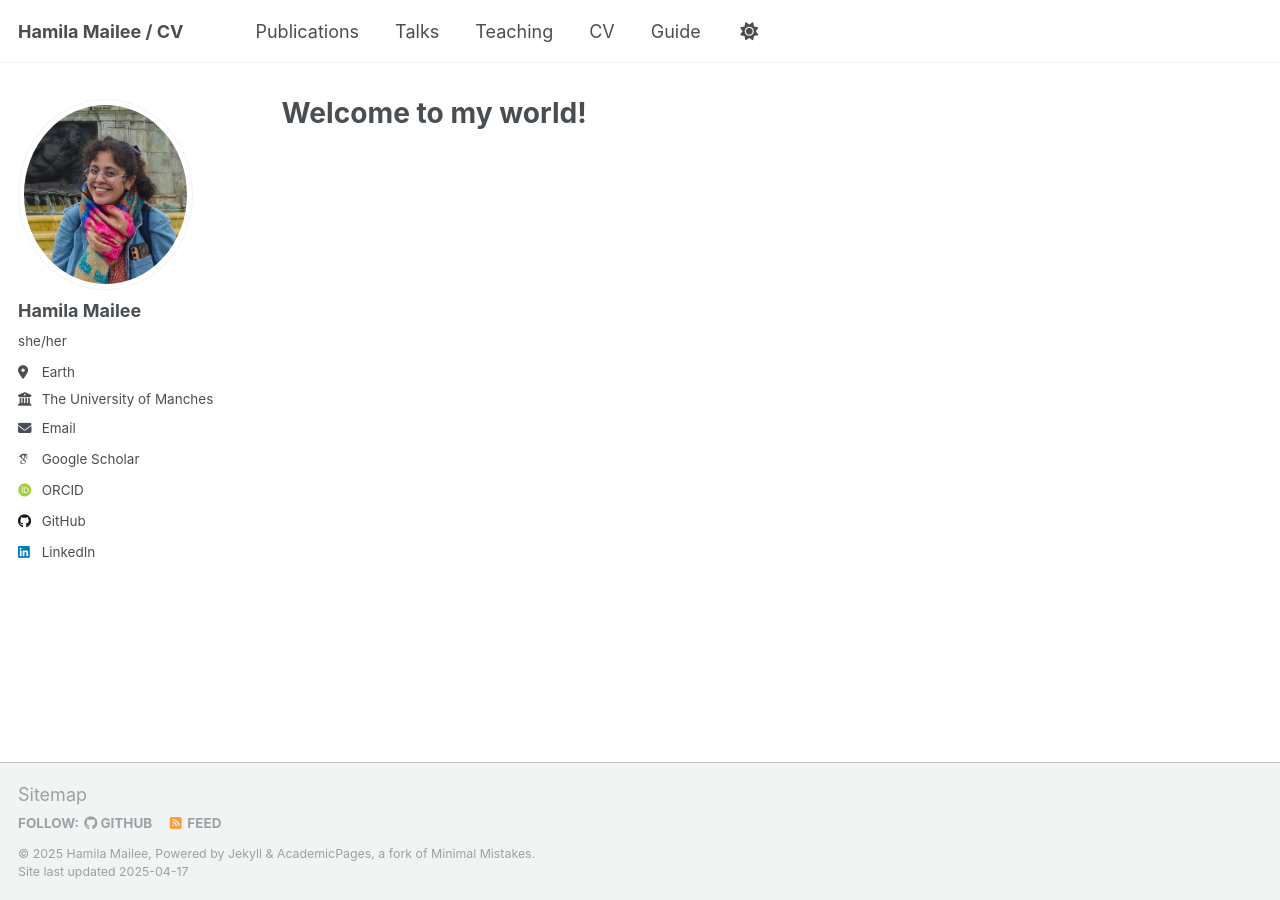
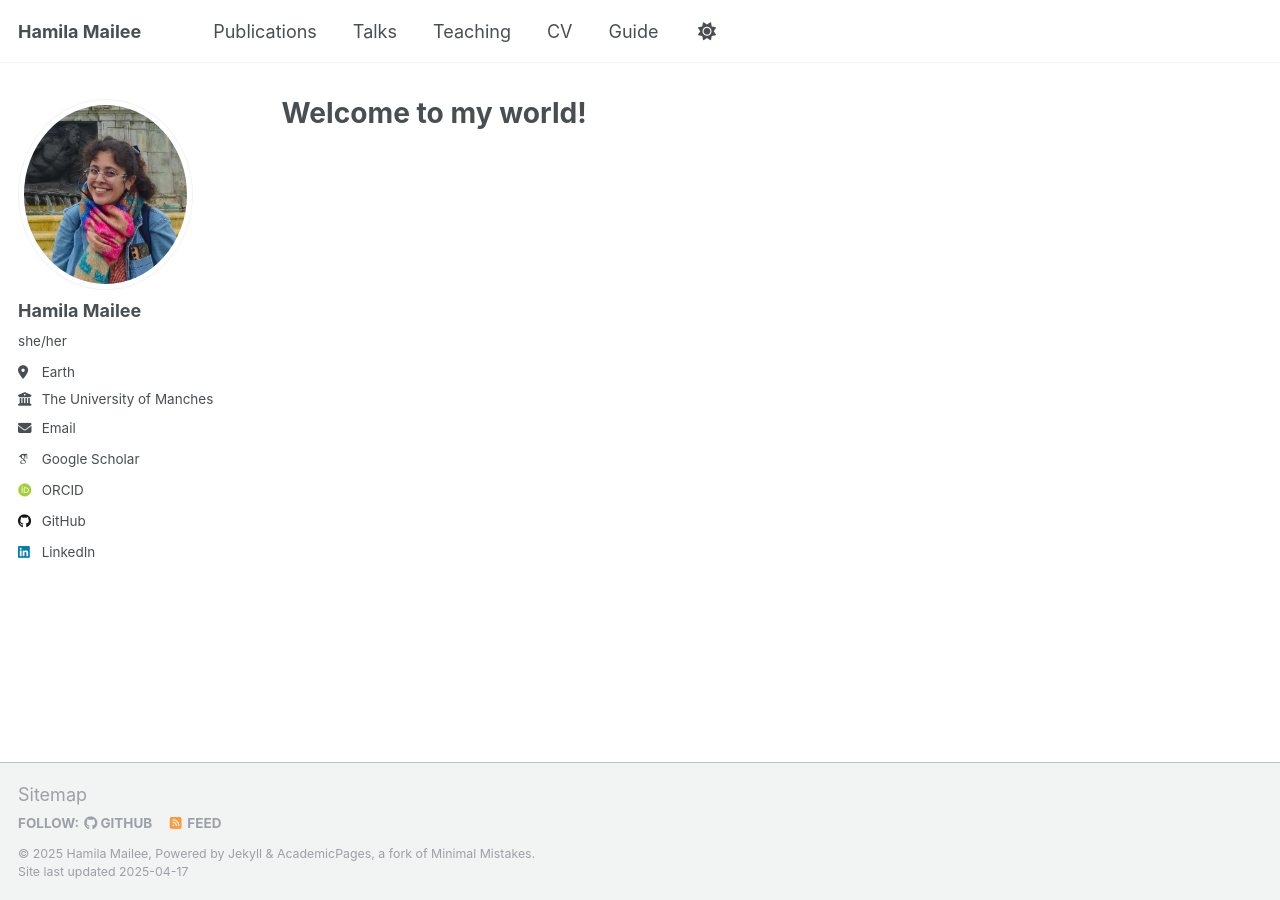
Before and after one commit to hamilamailee/hamilamailee.github.io, a Jekyll site: the page built from _pages/about.md, in a window 1280 px wide. Built offline with Jekyll 4.4.1, drawn with Linux system fonts in a browser that asks for light colours; some web fonts are replaced; part of the change alters nothing that is shown.

```diff
--- a/_config.yml
+++ b/_config.yml
@@ -9,7 +9,7 @@
 # Basic Site Settings
 locale                   : "en-US"
 site_theme               : "default"
-title                    : "Hamila Mailee / CV"
+title                    : "Hamila Mailee"
 title_separator          : "-"
 name                     : &name "Hamila Mailee"
 description              : &description "personal description"
@@ -240,7 +240,7 @@ defaults:
       author_profile: true
       read_time: true
       comments: true
-      share: true
+      share: false
       related: true
   # _pages
   - scope:
@@ -256,7 +256,7 @@ defaults:
     values:
       layout: single
       author_profile: true
-      share: true
+      share: false
       comments: true
   # _publications
   - scope:
@@ -265,7 +265,7 @@ defaults:
     values:
       layout: single
       author_profile: true
-      share: true
+      share: false
       comments: true
   # _portfolio
   - scope:
@@ -274,7 +274,7 @@ defaults:
     values:
       layout: single
       author_profile: true
-      share: true
+      share: false
       comment: true
   # _talks
   - scope:
@@ -283,7 +283,7 @@ defaults:
     values:
       layout: talk
       author_profile: true
-      share: true
+      share: false
 
 
 # Sass/SCSS
```
